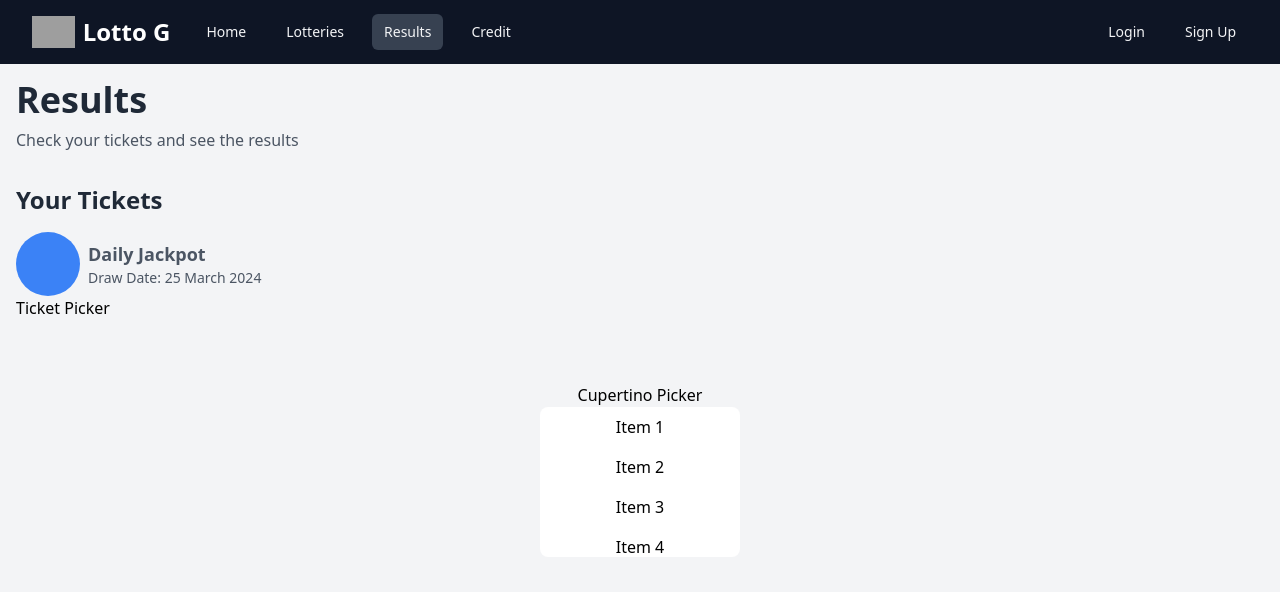
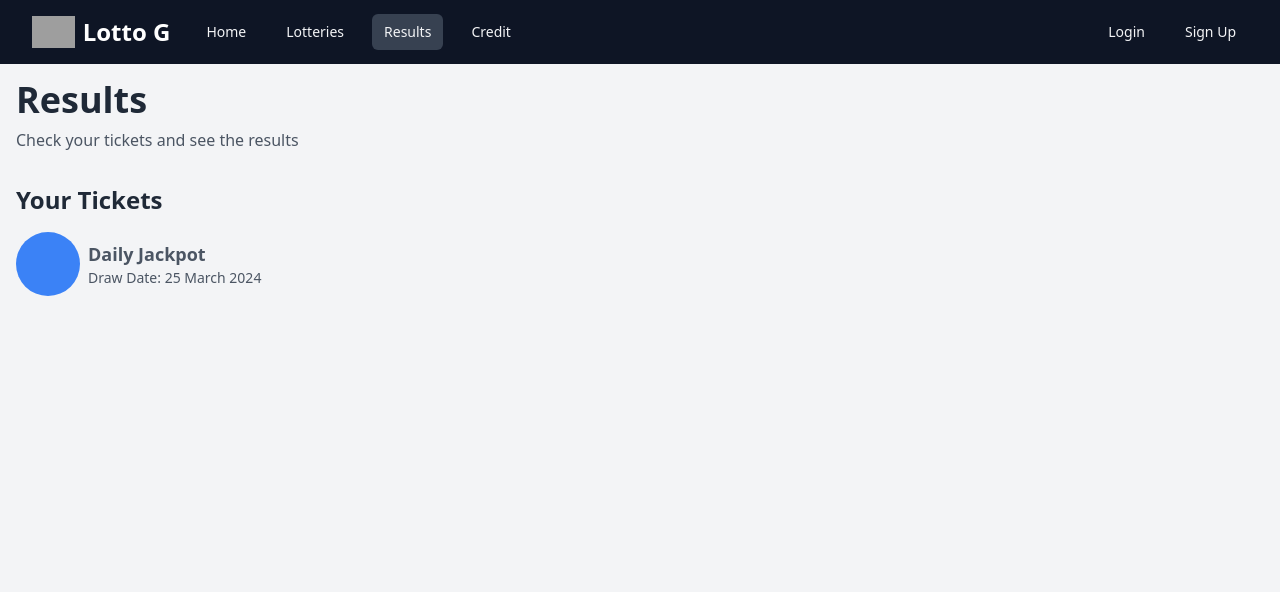
Before and after one commit to niteshjangid29/lottery-ft, a Next.js app: page /draw/results in a window 1280 px wide. Shown: the top 592 px of the page. Built offline with nearby package versions, Linux system fonts and the light colour scheme; grey boxes are pictures that could not be loaded.

Commit message:
Added number picker to choose a ticket number

```diff
--- a/app/draw/results/page.tsx
+++ b/app/draw/results/page.tsx
@@ -27,10 +27,6 @@ export default function ResultsPage() {
 							</div>
 						</div>
 					</div>
-					<div>
-						<h2>Ticket Picker</h2>
-						<NumberPicker />
-					</div>
 				</div>
 			</div>
 		</div>
--- a/app/lotteries/purchaseTickets/[id]/page.tsx
+++ b/app/lotteries/purchaseTickets/[id]/page.tsx
@@ -1,5 +1,6 @@
 "use client";
 
+import NumberPicker from "@/components/NumberPicker";
 import { useSearchParams } from "next/navigation";
 import { useState } from "react";
 import { FaDice, FaMinus, FaPencilAlt, FaPlus } from "react-icons/fa";
@@ -15,7 +16,7 @@ interface TicketOption {
 export default function PurchaseTicketsPage() {
 	const [activeTab, setActiveTab] = useState<"random" | "custom">("random");
 	const [quantity, setQuantity] = useState(1);
-	const [customNumber, setCustomNumber] = useState("");
+	const [customNumber, setCustomNumber] = useState<string>("");
 	const [selectedTickets, setSelectedTickets] = useState<TicketOption[]>([]);
 
 	const searchParams = useSearchParams();
@@ -25,6 +26,17 @@ export default function PurchaseTicketsPage() {
 		name: searchParams.get("name") || "Lottery Name",
 		ticketPrice: parseInt(searchParams.get("ticketPrice") || "0"),
 		digitLength: parseInt(searchParams.get("digitLength") || "4"),
+	};
+
+	const [numbers, setNumbers] = useState<string[]>(
+		Array(lotteryDetails.digitLength).fill("")
+	);
+
+	const handleNumberChange = (index: number, value: string) => {
+		const newNumbers = [...numbers];
+		newNumbers[index] = value;
+		setNumbers(newNumbers);
+		setCustomNumber(newNumbers.join(""));
 	};
 
 	const generateRandomTicket = () => {
@@ -145,7 +157,7 @@ export default function PurchaseTicketsPage() {
 							</div>
 						) : (
 							<div className="space-y-4">
-								<input
+								{/* <input
 									type="number"
 									value={customNumber}
 									onChange={(e) =>
@@ -154,7 +166,23 @@ export default function PurchaseTicketsPage() {
 									placeholder={`Enter ${lotteryDetails.digitLength} digits`}
 									maxLength={lotteryDetails.digitLength}
 									className="w-full p-3 border rounded-lg"
-								/>
+								/> */}
+								<div className="flex items-center justify-center space-x-4">
+									{Array.from(
+										{ length: lotteryDetails.digitLength },
+										(_, i) => (
+											<NumberPicker
+												key={i}
+												index={i}
+												value={numbers[i]}
+												onChange={handleNumberChange}
+												totalDigits={
+													lotteryDetails.digitLength
+												}
+											/>
+										)
+									)}
+								</div>
 								<button
 									className="w-full bg-blue-500 text-white py-3 rounded-lg disabled:bg-gray-400 disabled:cursor-not-allowed"
 									onClick={addCustomTicket}
--- a/components/NumberPicker.tsx
+++ b/components/NumberPicker.tsx
@@ -1,132 +1,112 @@
 "use client";
 
-// import React, { useRef, useState } from "react";
+import React, { useState } from "react";
+import { FaChevronUp, FaChevronDown } from "react-icons/fa";
 
-// const ITEM_HEIGHT = 50;
+interface NumberPickerProps {
+	index: number;
+	value: string;
+	onChange: (index: number, value: string) => void;
+	totalDigits: number;
+}
 
-// const NumberPicker: React.FC = () => {
-// 	const data: string[] = ["Item 1", "Item 2", "Item 3", "Item 4", "Item 5"]; // Replace with your text array
-// 	const scrollContainerRef = useRef<HTMLDivElement | null>(null);
-// 	const [scrollValue, setScrollValue] = useState<number>(0);
+const NumberPicker: React.FC<NumberPickerProps> = ({
+	index,
+	value,
+	onChange,
+	totalDigits,
+}) => {
+	const inputRef = React.useRef<HTMLInputElement>(null);
 
-// 	const handleScroll = (): void => {
-// 		if (scrollContainerRef.current) {
-// 			setScrollValue(scrollContainerRef.current.scrollTop);
-// 		}
-// 	};
+	const focusNext = () => {
+		const nextInput = document.querySelector(
+			`input[data-index="${index + 1}"]`
+		) as HTMLInputElement;
+		if (nextInput && index < totalDigits - 1) {
+			nextInput.focus();
+		}
+	};
 
-// 	const calculateOpacity = (distance: number): number => {
-// 		const inputRange = [
-// 			-2 * ITEM_HEIGHT,
-// 			-ITEM_HEIGHT,
-// 			0,
-// 			ITEM_HEIGHT,
-// 			2 * ITEM_HEIGHT,
-// 		];
-// 		const outputRange = [0.0, 0.3, 1.0, 0.3, 0.0];
+	const focusPrevious = () => {
+		const prevInput = document.querySelector(
+			`input[data-index="${index - 1}"]`
+		) as HTMLInputElement;
+		if (prevInput && index > 0) {
+			prevInput.focus();
+		}
+	};
 
-// 		for (let i = 0; i < inputRange.length - 1; i++) {
-// 			if (distance >= inputRange[i] && distance < inputRange[i + 1]) {
-// 				const ratio =
-// 					(distance - inputRange[i]) /
-// 					(inputRange[i + 1] - inputRange[i]);
-// 				return (
-// 					outputRange[i] +
-// 					ratio * (outputRange[i + 1] - outputRange[i])
-// 				);
-// 			}
-// 		}
+	const handleKeyDown = (e: React.KeyboardEvent<HTMLInputElement>) => {
+		switch (e.key) {
+			case "ArrowRight":
+				focusNext();
+				break;
+			case "ArrowLeft":
+				focusPrevious();
+				break;
+			case "Backspace":
+				if (!value && index > 0) {
+					focusPrevious();
+				}
+				break;
+		}
+	};
 
-// 		return 0.0;
-// 	};
-
-// 	return (
-// 		<div
-// 			ref={scrollContainerRef}
-// 			className="h-[300px] overflow-y-scroll scroll-smooth border border-[#ccc]"
-// 			onScroll={handleScroll}
-// 		>
-// 			{data.map((item, index) => {
-// 				const distanceFromViewCenter = Math.abs(
-// 					index * ITEM_HEIGHT - scrollValue
-// 				);
-// 				const opacity = calculateOpacity(distanceFromViewCenter);
-
-// 				return (
-// 					<div
-// 						key={index}
-// 						className="flex items-center justify-center transition-opacity duration-200 ease-in-out text-sm text-center"
-// 						style={{
-// 							opacity,
-// 							height: ITEM_HEIGHT,
-// 						}}
-// 					>
-// 						{item}
-// 					</div>
-// 				);
-// 			})}
-// 		</div>
-// 	);
-// };
-
-// export default NumberPicker;
-
-// pages/index.tsx
-import React, { useState } from "react";
-
-const NumberPicker: React.FC = () => {
-	const items: string[] = ["Item 1", "Item 2", "Item 3", "Item 4", "Item 5"];
-	const [selectedItem, setSelectedItem] = useState<string | null>(null);
-
-	const handleChange = (index: number): void => {
-		setSelectedItem(items[index]);
+	const handleChange = (e: React.ChangeEvent<HTMLInputElement>) => {
+		const newValue = e.target.value.slice(-1);
+		if (/^[0-9]$/.test(newValue) || newValue === "") {
+			onChange(index, newValue);
+			if (newValue) {
+				focusNext();
+			}
+		}
 	};
 
 	return (
-		<div
-			// style={{
-			// 	display: "flex",
-			// 	flexDirection: "column",
-			// 	alignItems: "center",
-			// 	justifyContent: "center",
-			// 	height: "100vh",
-			// 	fontFamily: "Arial, sans-serif",
-			// }}
-			className="h-[300px] flex flex-col items-center justify-center"
-		>
-			<h1>Cupertino Picker</h1>
-			<div
-				// style={{
-				// 	width: "200px",
-				// 	height: "150px",
-				// 	overflowY: "scroll",
-				// 	border: "1px solid #ccc",
-				// 	borderRadius: "8px",
-				// 	textAlign: "center",
-				// }}
-				className="w-[200px] h-[150px] overflow-y-scroll scroll-smooth no-scrollbar text-center rounded-lg"
+		<div className="flex flex-col items-center">
+			<button
+				onClick={() => {
+					const newValue =
+						value === ""
+							? "0"
+							: value === "9"
+							? "0"
+							: String(Number(value) + 1);
+					onChange(index, newValue);
+					inputRef.current?.focus();
+				}}
+				className="p-1 rounded-t"
 			>
-				{items.map((item, index) => (
-					<div
-						key={index}
-						style={{
-							padding: "8px 0",
-							cursor: "pointer",
-							backgroundColor:
-								selectedItem === item ? "#e0e0e0" : "white",
-							transition: "background-color 0.2s ease",
-						}}
-						onClick={() => handleChange(index)}
-					>
-						{item}
-					</div>
-				))}
-			</div>
-			{selectedItem && (
-				<p style={{ marginTop: "16px", fontSize: "16px" }}>
-					Selected: <strong>{selectedItem}</strong>
-				</p>
-			)}
+				<FaChevronUp className="w-4 h-4" />
+			</button>
+
+			<input
+				ref={inputRef}
+				type="text"
+				inputMode="numeric"
+				value={value}
+				onChange={handleChange}
+				onKeyDown={handleKeyDown}
+				data-index={index}
+				className="w-12 h-12 text-center text-2xl border rounded-md focus:outline-none focus:ring-2 focus:ring-blue-500"
+				maxLength={1}
+			/>
+
+			<button
+				onClick={() => {
+					const newValue =
+						value === ""
+							? "9"
+							: value === "0"
+							? "9"
+							: String(Number(value) - 1);
+					onChange(index, newValue);
+					inputRef.current?.focus();
+				}}
+				className="p-1 rounded-b"
+			>
+				<FaChevronDown className="w-4 h-4" />
+			</button>
 		</div>
 	);
 };
```
